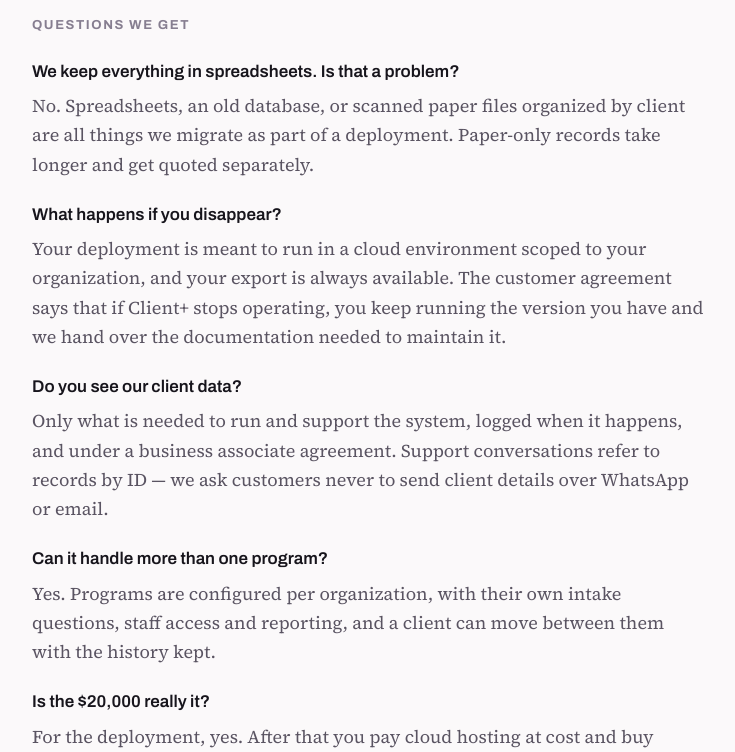
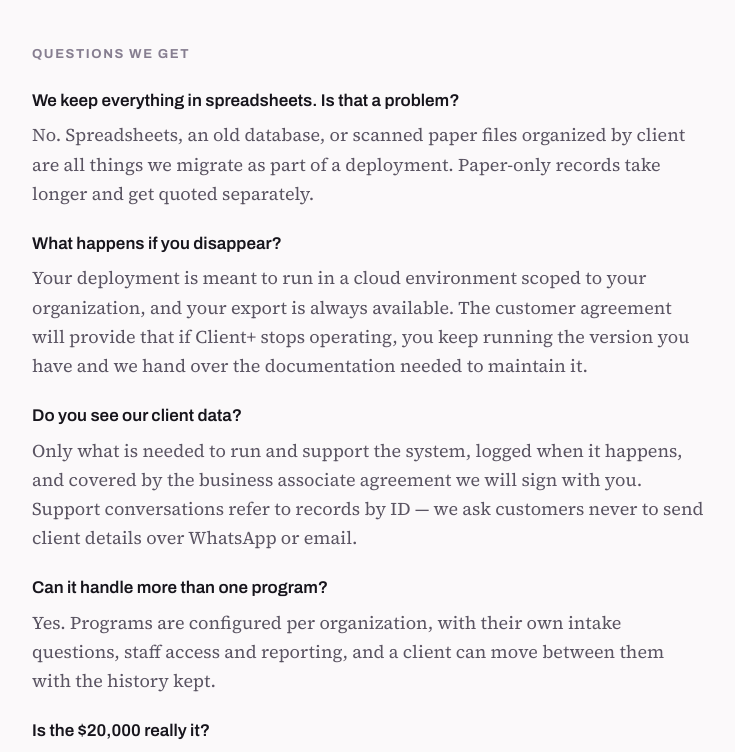
Before and after one commit to ryanultralife/clientplus, a plain HTML site: page index.html in a window 1280 px wide. Shown: the part 4516-5268 px from the top of the page, without its empty margins (272-1007 px from the left). Drawn offline with Linux system fonts and the light colour scheme.

Commit message:
Agreements: future tense until a customer agreement and BAA are signed
Peer review from Holdings Engineering: the FAQ and security section cited the customer agreement and a business associate agreement as if signed. No second customer is stood up, so reword to 'will'.

Tested: diff is three lines in index.html; Kate/Katie absent.
CI: none on this repo.
NOT verified: rendered page in a browser; nothing published.

```diff
--- a/index.html
+++ b/index.html
@@ -188,7 +188,7 @@
   <div class="callout">
     <p><strong>On artificial intelligence:</strong> no AI service ever receives your client records. The optional grants assistant can read only your organization's own public web pages and text a staff member types into it, it has no path to a client table, and it stays switched off until you turn it on.</p>
   </div>
-  <p>We sign a business associate agreement with every customer. The platform and our practices are designed to support your compliance with the HIPAA Security and Privacy Rules — no vendor can hand you a HIPAA certificate, and we do not pretend otherwise. Certifications such as SOC 2 and ISO 27001 belong to the cloud provider and cover its infrastructure, not your program.</p>
+  <p>We will sign a business associate agreement with every customer before any real client data enters the system. The platform and our practices are designed to support your compliance with the HIPAA Security and Privacy Rules — no vendor can hand you a HIPAA certificate, and we do not pretend otherwise. Certifications such as SOC 2 and ISO 27001 belong to the cloud provider and cover its infrastructure, not your program.</p>
 </section>
 
 <section id="price">
@@ -218,10 +218,10 @@
     <dd>No. Spreadsheets, an old database, or scanned paper files organized by client are all things we migrate as part of a deployment. Paper-only records take longer and get quoted separately.</dd>
 
     <dt>What happens if you disappear?</dt>
-    <dd>Your deployment is meant to run in a cloud environment scoped to your organization, and your export is always available. The customer agreement says that if Client+ stops operating, you keep running the version you have and we hand over the documentation needed to maintain it.</dd>
+    <dd>Your deployment is meant to run in a cloud environment scoped to your organization, and your export is always available. The customer agreement will provide that if Client+ stops operating, you keep running the version you have and we hand over the documentation needed to maintain it.</dd>
 
     <dt>Do you see our client data?</dt>
-    <dd>Only what is needed to run and support the system, logged when it happens, and under a business associate agreement. Support conversations refer to records by ID — we ask customers never to send client details over WhatsApp or email.</dd>
+    <dd>Only what is needed to run and support the system, logged when it happens, and covered by the business associate agreement we will sign with you. Support conversations refer to records by ID — we ask customers never to send client details over WhatsApp or email.</dd>
 
     <dt>Can it handle more than one program?</dt>
     <dd>Yes. Programs are configured per organization, with their own intake questions, staff access and reporting, and a client can move between them with the history kept.</dd>
```
